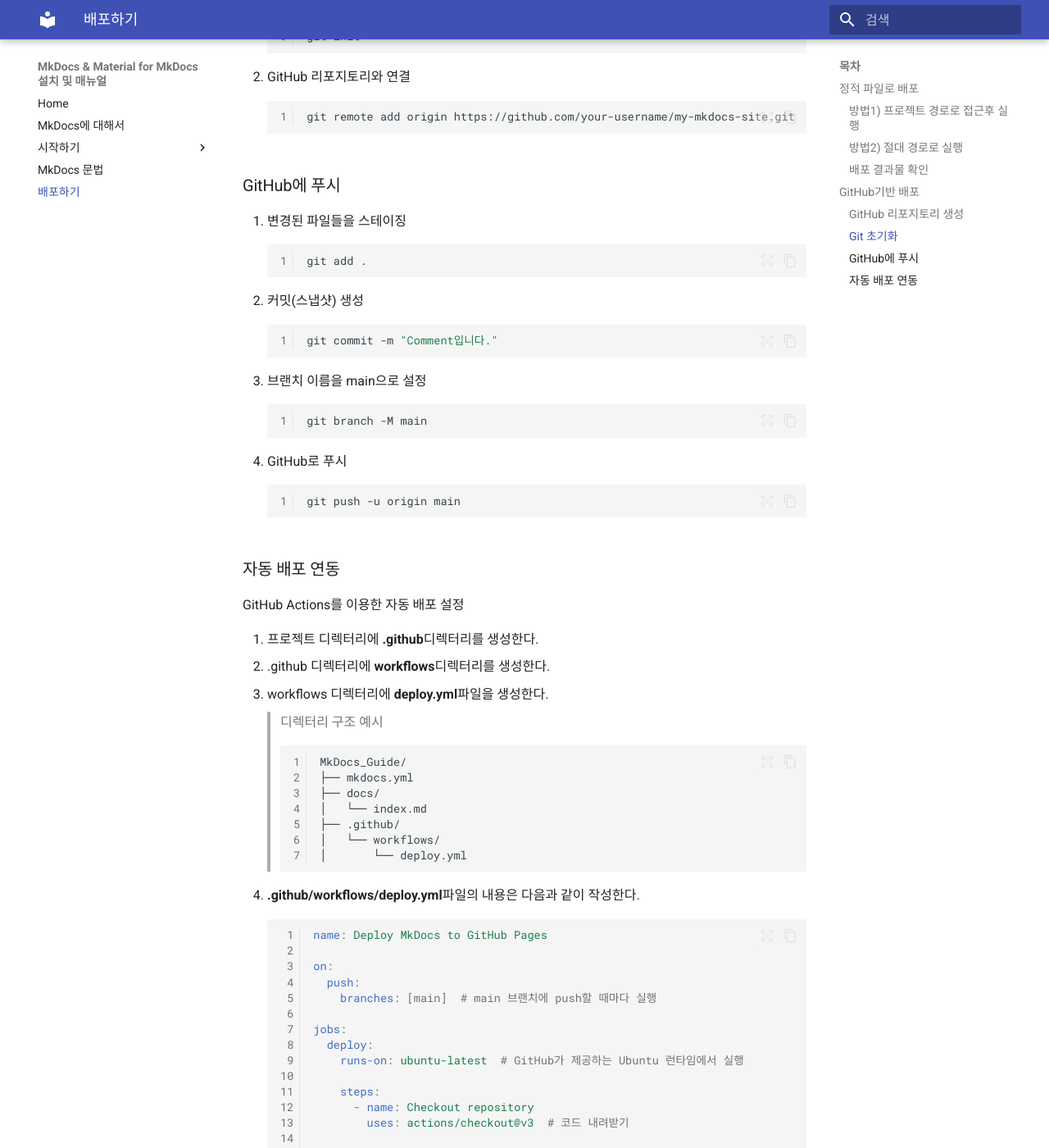
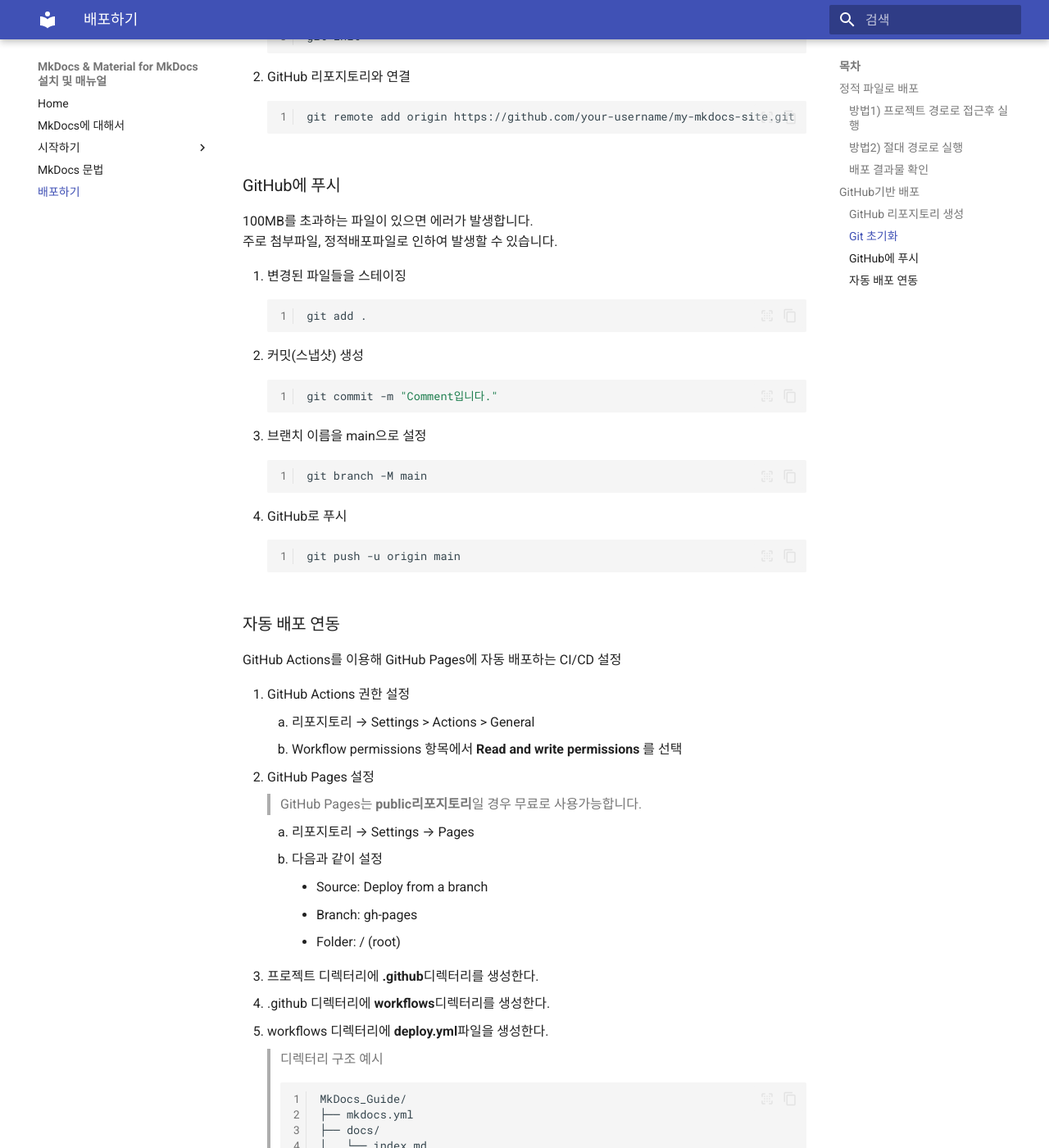
Before and after one commit to Byun-JI/MkDocs_Guide, an MkDocs documentation site: the page built from docs/deployGuide.md, in a window 1280 px wide and 1400 px high, scrolled down 1107 px. Shown: the whole window at 82% size. Built offline with MkDocs 1.6.1 and Material for MkDocs 9.7.7, drawn with Linux system fonts in a browser that asks for light colours; some of the changed text lies outside the part shown.

Commit message:
deployGuide수정

````diff
--- a/docs/deployGuide.md
+++ b/docs/deployGuide.md
@@ -30,6 +30,9 @@ git init
 git remote add origin https://github.com/your-username/my-mkdocs-site.git
 ```
 ### GitHub에 푸시
+100MB를 초과하는 파일이 있으면 에러가 발생합니다.
+주로 첨부파일, 정적배포파일로 인하여 발생할 수 있습니다.
+
 1. 변경된 파일들을 스테이징
 ```bash
 git add .
@@ -47,8 +50,18 @@ git branch -M main
 git push -u origin main
 ```
 ### 자동 배포 연동
-GitHub Actions를 이용한 자동 배포 설정
+GitHub Actions를 이용해 GitHub Pages에 자동 배포하는 CI/CD 설정
 
+1. GitHub Actions 권한 설정
+    1. 리포지토리 → Settings > Actions > General
+    1. Workflow permissions 항목에서 **Read and write permissions** 를 선택
+1. GitHub Pages 설정
+>GitHub Pages는 **public리포지토리**일 경우 무료로 사용가능합니다.
+    1. 리포지토리 → Settings → Pages
+    1. 다음과 같이 설정
+        * Source: Deploy from a branch
+        * Branch: gh-pages
+        * Folder: / (root)
 1. 프로젝트 디렉터리에 **.github**디렉터리를 생성한다.
 1. .github 디렉터리에 **workflows**디렉터리를 생성한다.
 1. workflows 디렉터리에 **deploy.yml**파일을 생성한다.
@@ -115,3 +128,8 @@ git push
 업로드가 완료되면, GitHub는 main 브랜치에 push가 발생했음을 감지하고,
 `.github/workflows/deploy.yml` 파일에 따라 GitHub Actions가 자동 실행됩니다.
 1. GitHub에서 동작 확인
+    1. 리포지토리 페이지로 이동
+    1. 상단 탭 중 **Actions** 클릭
+    1. **“Add deploy.yml”**라는 워크플로가 실행되고 있어야 합니다.
+    1. 완료 표시가 뜨면 배포 성공
+1. 성공한 workflow에 들어가보면, *deploy*에 url이 표시되고 있습니다. 해당 url로 접속하면 확인가능합니다.
````
Also changed, not shown: docs/index.md (+0 -2 lines), docs/img/unfineLOGO.jpg (deleted).
